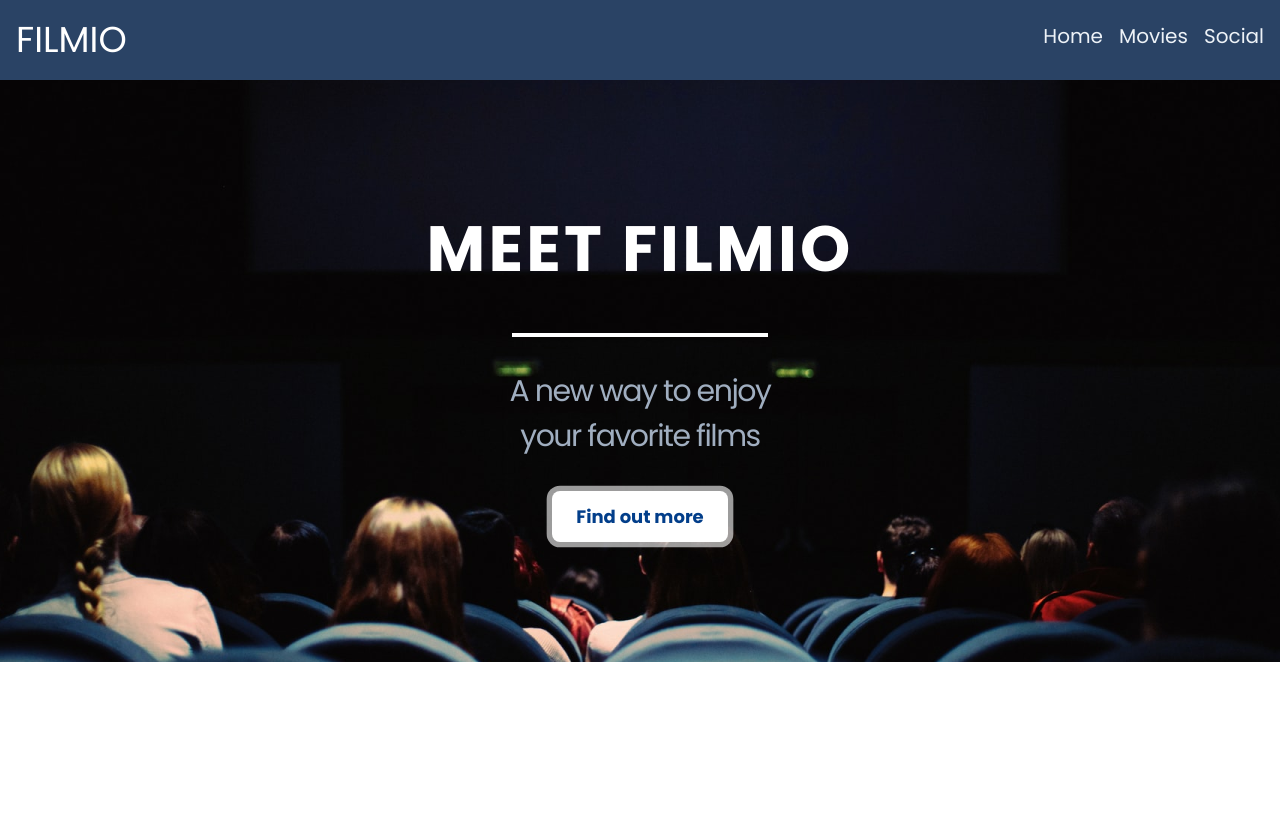
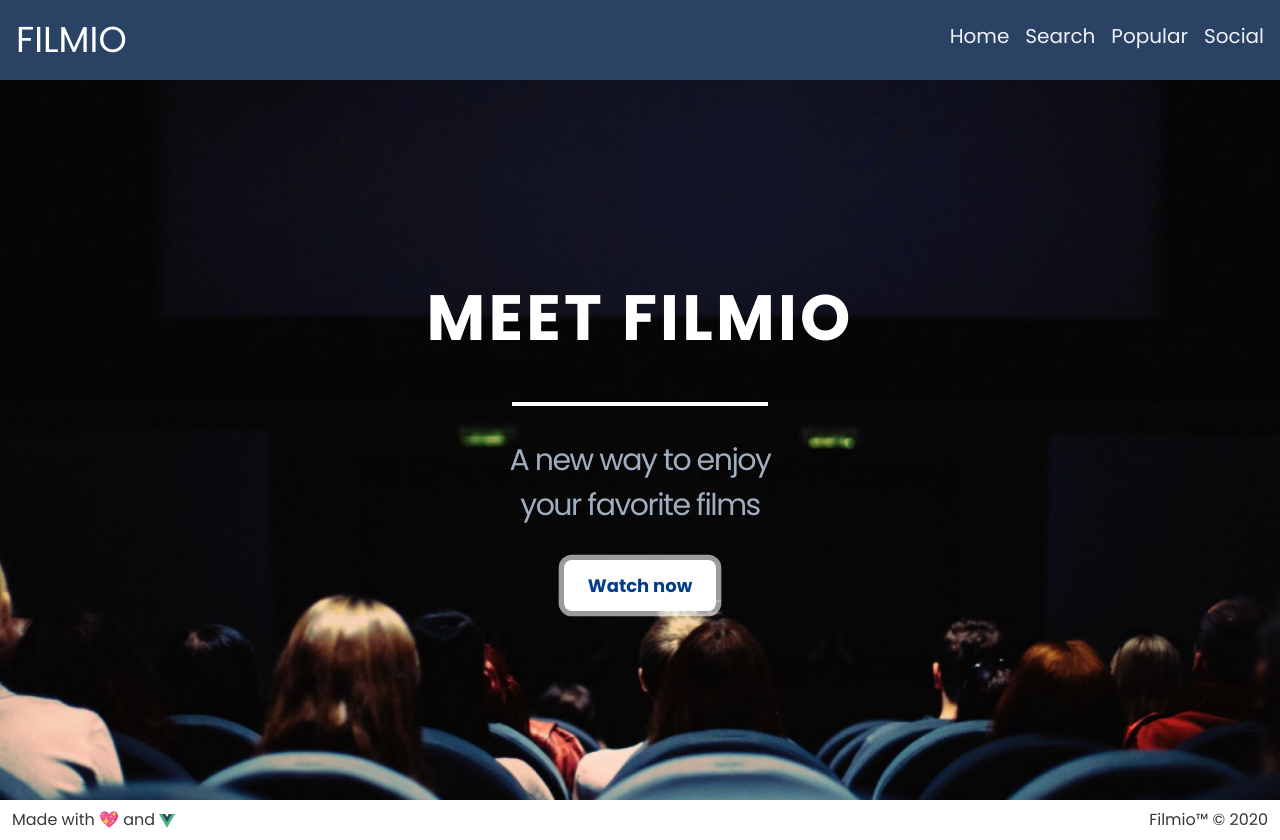
Before and after one commit to ktopouzi/filmio, a Vue app: page / in a window 1280 px wide. Before the commit the page ends 800 px from the top, so only its background shows below. Built offline with nearby package versions, Linux system fonts and the light colour scheme; no server answers.

Commit message:
final touches

```diff
--- a/src/App.vue
+++ b/src/App.vue
@@ -2,11 +2,13 @@
   <div id="app">
     <Header :routes="myRoutes" />
     <router-view />
+    <Footer />
   </div>
 </template>
 
 <script>
 import Header from "@/components/Header.vue";
+import Footer from "@/components/Footer.vue";
 import links from "@/assets/data/menu.json";
 export default {
   data() {
@@ -14,9 +16,13 @@ export default {
       myRoutes: links
     };
   },
+  mounted() {
+    this.$store.dispatch("getPopularMovies");
+  },
   name: "App",
   components: {
-    Header
+    Header,
+    Footer
   },
   metaInfo: {
     // if no subcomponents specify a metaInfo.title, this title will be used
@@ -33,10 +39,17 @@ export default {
 body {
   margin: 0;
   box-sizing: border-box;
+  color: #383838;
+}
+.header_highlight {
+  position: relative;
+  background: linear-gradient(180deg, rgba(255, 255, 255, 0) 50%, #c4ddff 50%);
+  z-index: 1;
 }
 
 #app {
-  font-family: Poppins;
+  font-family: Poppins, -apple-system, BlinkMacSystemFont, "Segoe UI", Roboto,
+    Oxygen, Ubuntu, Cantarell, "Open Sans", "Helvetica Neue", sans-serif;
   -webkit-font-smoothing: antialiased;
   -moz-osx-font-smoothing: grayscale;
   text-align: center;
--- a/src/assets/data/menu.json
+++ b/src/assets/data/menu.json
@@ -4,8 +4,12 @@
         "to": "/"
     },
     {
-        "name": "Movies",
-        "to": "/movies"
+        "name": "Search",
+        "to": "/search"
+    },
+    {
+        "name": "Popular",
+        "to": "/popular"
     },
     {
         "name": "Social",
--- a/src/components/Home/Hero.vue
+++ b/src/components/Home/Hero.vue
@@ -1,5 +1,5 @@
 <template>
-  <div class="hero flex items-center h-full mb-4">
+  <div class="hero flex items-center h-full">
     <div class="w-full hero__info text-center items-center">
       <h1 class="hero__header text-4xl md:text-6xl text-white tracking-wider font-semibold">MEET FILMIO</h1>
       <p class="text-xl md:text-3xl text-gray-500 my-8 tracking-tighter">
@@ -7,8 +7,9 @@
         <br />your favorite films
       </p>
       <button
+      @click="$router.push('/popular')"
         class="home__info__button bg-white hover:bg-gray-300 text-cblue text-lg font-bold py-3 px-6 rounded-lg focus:outline-none"
-      >Find out more</button>
+      >Watch now</button>
     </div>
   </div>
 </template>
@@ -18,15 +19,8 @@
   box-shadow: 0 0 0pt 4pt rgba($color: white, $alpha: 0.6);
 }
 .hero {
-  background: url("/assets/hero.png") no-repeat center center;
+  background: url("../../assets/hero.png") no-repeat center center;
   background-size: cover;
-  height: 582px;
-
-  @media screen and (max-width: 425px) {
-    &.hero {
-      height: 400px;
-    }
-  }
 }
 .hero__header {
   overflow: hidden;
--- /dev/null
+++ b/src/components/Movies/MovieDetail.vue
@@ -0,0 +1,39 @@
+<template>
+  <div class="movie-details flex flex-wrap py-2 container mx-auto">
+    <div class="movie-details__section-1 w-full sm:w-1/2 mb-4 flex justify-center">
+      <img
+      class="movie-details__poster rounded-md shadow-2xl"
+      :src="movie.poster_path == null ? require('@/assets/image-not-found.png') :`http://image.tmdb.org/t/p/w342/${movie.poster_path}`"
+      :alt="`${movie.title} poster`"
+      />
+    </div>
+    <div
+      class="movie-details__section-2 w-full sm:w-1/2 mb-4 flex flex-col justify-start items-start px-4"
+    >
+      <span
+        class="text-gray-500"
+      >{{ new Intl.DateTimeFormat('en-US', {dateStyle: 'medium'}).format(new Date(movie.release_date)) }}</span>
+      <h1 class="movie-details__title text-2xl font-bold text-left">{{movie.title}}</h1>
+      <p class="text-justify tracking-tighter py-4">{{movie.overview}}</p>
+      <span class="font-bold">
+        Rating: {{movie.vote_average}}/10
+        <span
+          class="movie-details__section-2__vote-counts inline font-normal"
+        >({{movie.vote_count}})</span>
+      </span>
+    </div>
+  </div>
+</template>
+
+<script>
+export default {
+  props: {
+    movie: {
+      type: Object
+    }
+  }
+};
+</script>
+
+<style>
+</style>
--- a/src/components/Movies/MovieList.vue
+++ b/src/components/Movies/MovieList.vue
@@ -1,12 +1,8 @@
 <template>
   <div class="movies container mx-auto">
-    <div class="movies__title my-8 leading-7">
-      <span class="text-sm sm:text-base tracking-tighter uppercase">What to watch next</span>
-      <h1 class="text-2xl sm:text-4xl font-bold tracking-wide uppercase header_highlight w-max-content mx-auto">Popular movies</h1>
-    </div>
     <div class="grid gap-5 grid-cols-1 sm:grid-cols-2 md:grid-cols-3 lg:grid-cols-4 xl:grid-cols-5 p-5 sm:p-0">
       <div v-for="(movie,idx) in movies" :key="idx">
-        <SingleMovie :title="movie.title" :image="movie.poster_path" :link="movie.id" />
+        <SingleMovie :title="movie.title" :image="movie.poster_path ===null ? null : movie.poster_path " :link="movie.id" />
       </div>
     </div>
   </div>
--- a/src/components/Movies/SingleMovie.vue
+++ b/src/components/Movies/SingleMovie.vue
@@ -1,7 +1,29 @@
 <template>
-  <div class="self-center justify-center shadow-lg">
+  <div class="self-center justify-center shadow-lg rounded-md pb-2">
     <router-link :to="`/movies/${link}`">
-      <img class="w-full hover:opacity-75 " :src="`http://image.tmdb.org/t/p/w342/${image}`" :alt="`${title} poster`" />
+      <img
+        class="w-full hover:opacity-75"
+        :src="image == null ? require('@/assets/image-not-found.png') :`http://image.tmdb.org/t/p/w342/${image}`"
+        :alt="`${title} poster`"
+      />
+    </router-link>
+    <p class="p-2 uppercase text-xl font-bold">{{title}}</p>
+
+    <router-link
+      class="flex items-center justify-center underline text-cblue"
+      :to="{ name:'Movie Details', params: { id: link} }"
+    >
+      Find out more
+      <svg
+        class="w-8 ml-2"
+        stroke-linecap="round"
+        stroke-linejoin="round"
+        stroke-width="2"
+        viewBox="0 0 24 24"
+        stroke="currentColor"
+      >
+        <path d="M17 8l4 4m0 0l-4 4m4-4H3" />
+      </svg>
     </router-link>
   </div>
 </template>
@@ -12,6 +34,7 @@ export default {
     image: {
       type: String
     },
+    //serves as an id too
     link: {
       type: Number
     },
--- a/src/views/About.vue
+++ /dev/null
@@ -1,5 +0,0 @@
-<template>
-  <div class="about">
-    <h1>This is an about page</h1>
-  </div>
-</template>
--- a/src/views/Home.vue
+++ b/src/views/Home.vue
@@ -18,23 +18,7 @@ export default {
 </script>
 
 <style lang="scss" scoped>
-.home__info__button {
-  box-shadow: 0 0 3pt 2pt rgba($color: white, $alpha: 0.6);
-}
-.hero {
-  background: url("../assets/hero.png") no-repeat center center;
-  background-size: cover;
-  height: 582px;
-}
-.hero__header {
-  overflow: hidden;
-  &::after {
-    content: "";
-    display: block;
-    width: 4em;
-    height: 0.825em;
-    margin: auto;
-    border-bottom: 3px solid #fff;
-  }
+.home{
+  height: 90vh;
 }
 </style>
--- /dev/null
+++ b/src/views/MovieDetails.vue
@@ -0,0 +1,66 @@
+<template>
+  <div class="bg-gray-100 py-4">
+    <div class="movie-details__go-back p-4 uppercase under">
+      <div class="flex justify-start items-center cursor-pointer" @click="$router.go(-1)">
+        <svg class="w-6 mr-2" fill="currentColor" viewBox="0 0 20 20">
+          <path
+            fill-rule="evenodd"
+            d="M9.707 16.707a1 1 0 01-1.414 0l-6-6a1 1 0 010-1.414l6-6a1 1 0 011.414 1.414L5.414 9H17a1 1 0 110 2H5.414l4.293 4.293a1 1 0 010 1.414z"
+            clip-rule="evenodd"
+          />
+        </svg>
+        Go back
+      </div>
+    </div>
+    <MovieDetail v-if="this.movie" :movie="this.movie" />
+    <MovieDetail v-else-if="!this.unknownMovie.status_code" :movie="this.unknownMovie" />
+
+    <div v-else>
+        <h1 class="font-bold text-3xl py-4">Whooops, the requested movie was not found!</h1>
+              <button
+      @click="$router.push('/')"
+        class="bg-cblue text-white text-lg font-bold py-3 px-6 rounded-lg focus:outline-none"
+      >Return Home</button>
+    </div>
+  </div>
+</template>
+
+<script>
+import MovieDetail from "@/components/Movies/MovieDetail";
+export default {
+  data() {
+    return {};
+  },
+  components: {
+    MovieDetail
+  },
+  computed: {
+    movie() {
+      return this.$store.getters.getMovie(Number(this.$route.params.id));
+    },
+    unknownMovie() {
+      return this.$store.getters.getCurrentMovie;
+    }
+  },
+  mounted() {
+      //fallback so we can display every movie with a given id
+      // ex. 012, 557, 101
+    !this.movie
+      ? this.$store.dispatch("getMovieWithID", Number(this.$route.params.id))
+      : "";
+  }
+};
+</script>
+
+<style lang="scss" scoped>
+.movie-details__title {
+  &:after {
+    content: "";
+    display: block;
+    width: 4em;
+    height: 0.225em;
+    margin: 0;
+    border-bottom: 4px solid #2a4365;
+  }
+}
+</style>
--- a/src/views/Movies.vue
+++ b/src/views/Popular.vue
@@ -1,5 +1,11 @@
 <template>
-  <div class="about">
+  <div class="popular">
+    <div class="movies__title my-8 leading-7">
+      <span class="text-sm sm:text-base tracking-tighter uppercase">What to watch next</span>
+      <h1
+        class="text-2xl sm:text-4xl font-bold tracking-wide uppercase header_highlight w-max-content mx-auto"
+      >Popular movies</h1>
+    </div>
     <MovieList :movies="popularMovies" />
   </div>
 </template>
--- /dev/null
+++ b/tests/helpers.js
@@ -0,0 +1,6 @@
+import store from "@/store"
+
+const STATE = JSON.parse(JSON.stringify(store.state))
+export function resetTheState() {
+    store.replaceState(JSON.parse(JSON.stringify(STATE)))
+}
```
